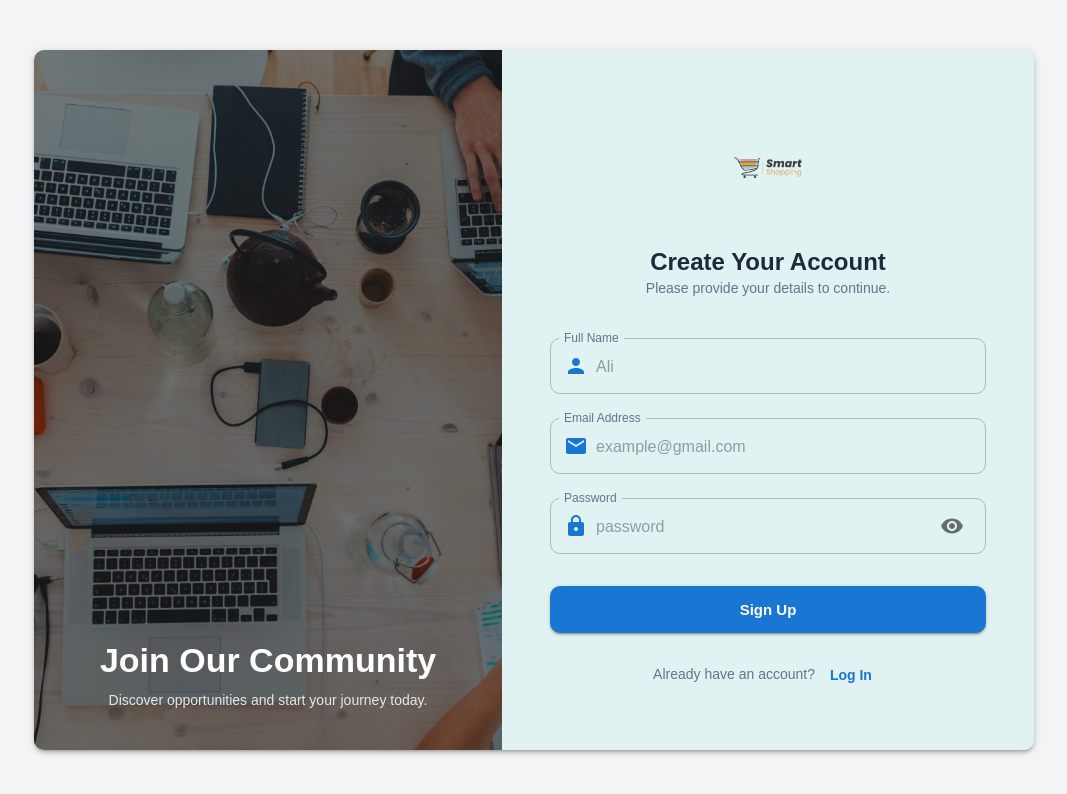
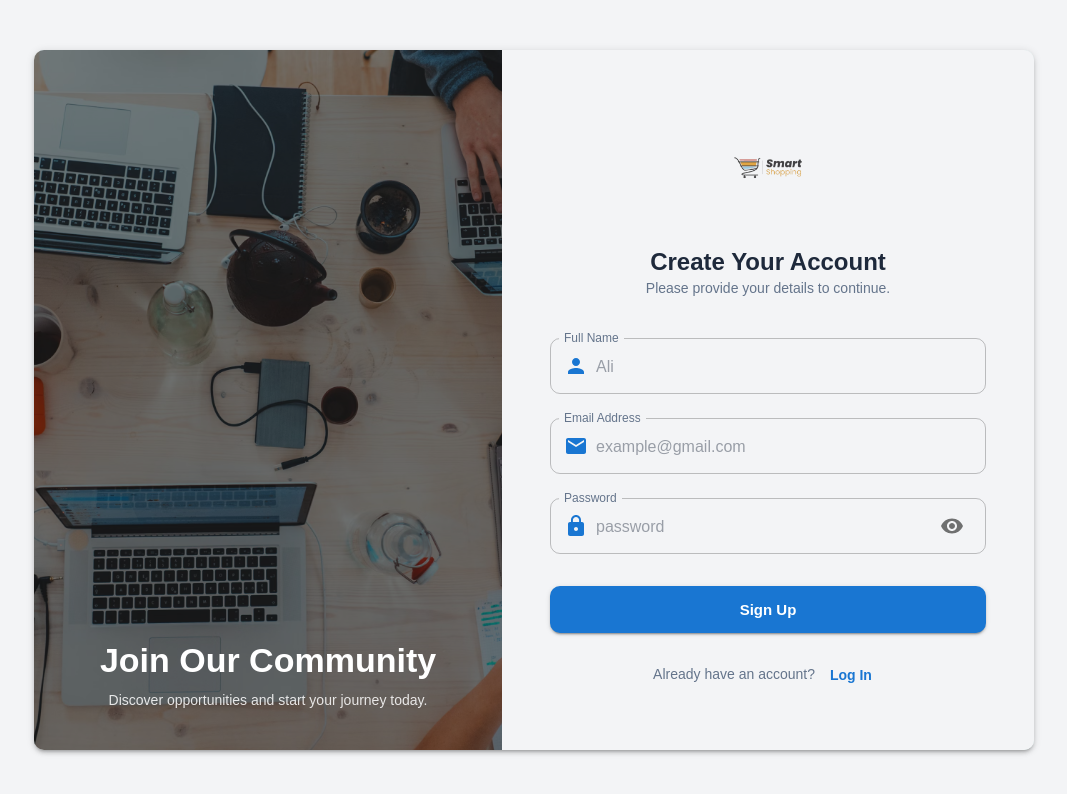
Before and after one commit to hafizkashifdev/practicetanavishali, a Next.js app in the folder frontend/dashbord/: page /signup in a window 1280 px wide. Shown: the top 794 px of the page, without its empty margins (106-1173 px from the left). Built offline with nearby package versions, Linux system fonts and the light colour scheme.

Commit message:
improve the grid

```diff
--- a/frontend/dashbord/app/(auth)/signup/page.jsx
+++ b/frontend/dashbord/app/(auth)/signup/page.jsx
@@ -90,7 +90,6 @@ const Signup = () => {
           overflow: "hidden",
         }}
       >
-        {/* LEFT BOX */}
         <Box
           sx={{
             flex: 1,
@@ -124,7 +123,7 @@ const Signup = () => {
         <Box
           sx={{
             flex: 1,
-            bgcolor: "background.paper",
+            bgcolor: "background.default",
             p: { xs: 3, md: 4 },
             display: "flex",
             flexDirection: "column",
--- a/frontend/dashbord/app/(dashboard)/dashboard/page.jsx
+++ b/frontend/dashbord/app/(dashboard)/dashboard/page.jsx
@@ -78,7 +78,6 @@ export default function DashboardPage() {
 
   return (
     <Container maxWidth="lg" sx={{ py: 4 }}>
-      {/* Page Title */}
       <Typography
         variant="h4"
         fontWeight={700}
@@ -89,7 +88,6 @@ export default function DashboardPage() {
         Browse Our Products
       </Typography>
 
-      {/* Category Filter Tabs */}
       <Box sx={{ display: "flex", justifyContent: "center", mb: 4 }}>
         <Tabs
           value={selectedCategory}
@@ -116,11 +114,10 @@ export default function DashboardPage() {
         </Tabs>
       </Box>
 
-      {/*  Product Grid */}
       <Grid container spacing={4}>
         {filteredProducts.map((product, i) => (
 
-          <Grid item xs={12} sm={4} md={4} key={product.id}>
+          <Grid item xs={12} sm={3} md={4} key={product.id}>
             <motion.div
               variants={cardVariants}
               initial="hidden"
@@ -133,7 +130,6 @@ export default function DashboardPage() {
                 sx={{
 
                   display: "flex",
-                  flexDirection: "column",
                   borderRadius: 1,
                   boxShadow: 3,
                   transition: "box-shadow 0.3s ease",
@@ -146,8 +142,6 @@ export default function DashboardPage() {
                   component={Link}
                   href={`/dashboard/product/${product.id}`}
                   sx={{
-                    // ✅ THIS LINE ALSO FIXES THE HEIGHT
-                    // It makes the clickable area fill the card.
                     height: "100%",
                     display: "flex",
                     flexDirection: "column",
--- a/frontend/dashbord/app/(dashboard)/dashboard/product/[id]/page.jsx
+++ b/frontend/dashbord/app/(dashboard)/dashboard/product/[id]/page.jsx
@@ -21,12 +21,10 @@ import {
 import { motion } from "framer-motion";
 import AddShoppingCartIcon from "@mui/icons-material/AddShoppingCart";
 
-// Helper function to calculate discounted price
 const getDiscountedPrice = (price, discount) => {
   return (price - (price * discount) / 100).toFixed(2);
 };
 
-// --- Animation Variants ---
 const mainFadeIn = {
   hidden: { opacity: 0, y: 30 },
   visible: {
@@ -99,7 +97,6 @@ export default function ProductDetails() {
               bgcolor: "background.paper",
             }}
           >
-            {/* Product Thumbnail */}
             <CardMedia
               component="img"
               image={product.thumbnail}
@@ -111,7 +108,6 @@ export default function ProductDetails() {
               }}
             />
 
-            {/* Product Info */}
             <CardContent sx={{ flex: 1, p: { xs: 3, md: 5 } }}>
               <Stack spacing={2}>
                 <Chip
@@ -274,7 +270,6 @@ export default function ProductDetails() {
           </Box>
         )}
 
-        {/*  Reviews Section */}
         <motion.div variants={mainFadeIn} initial="hidden" animate="visible">
           <Paper
             elevation={2}
--- a/frontend/dashbord/app/components/Footer.jsx
+++ b/frontend/dashbord/app/components/Footer.jsx
@@ -15,7 +15,7 @@ export default function Footer() {
       }}
     >
       <Typography variant="body2">
-        © {new Date().getFullYear()} Dashboard System — All Rights Reserved
+        ©  Dashboard System — All Rights Reserved
       </Typography>
     </Box>
   );
```
